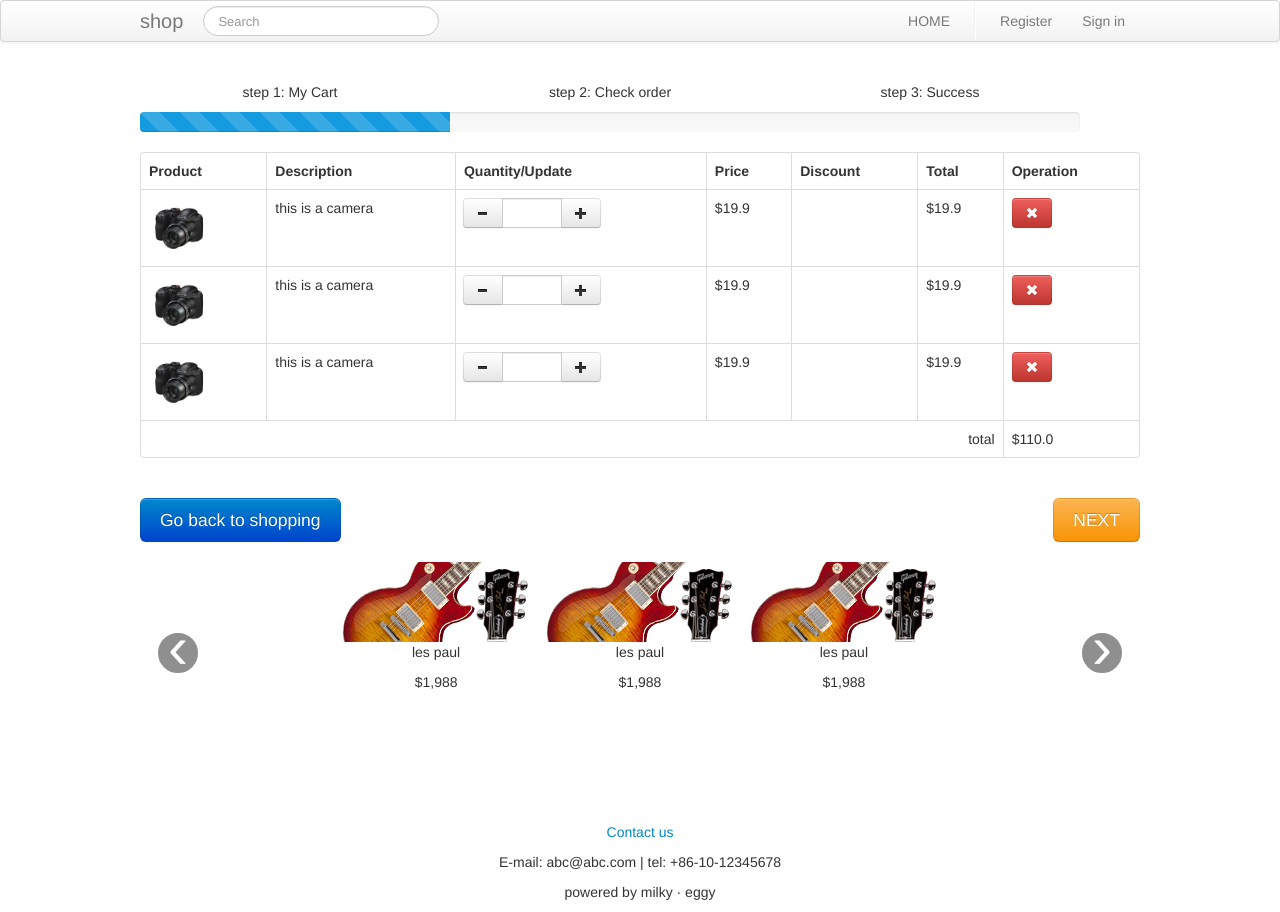
After one commit to milkytsu/shop, a CodeIgniter app: page /index.php/cart in a window 1280 px wide. The commit adds this page. Run offline with CodeIgniter, Linux system fonts and the light colour scheme.

Commit message:
a negative day

```diff
--- /dev/null
+++ b/application/controllers/cart.php
@@ -0,0 +1,25 @@
+<?php if ( ! defined('BASEPATH')) exit('No direct script access allowed');
+
+class Cart extends CI_Controller {
+
+	function __construct()
+	{
+		parent::__construct();
+		$this->load->helper('url');
+	}
+
+	function index()
+	{
+		$data['title'] = 'Cart';
+		$data['pid'] = $this->input->get('pid', TRUE);
+
+		$this->load->view('cart', $data);
+	}
+
+	function check_order()
+	{
+		$data['title'] = 'Check Order Info';
+
+		$this->load->view('check_order', $data);
+	}
+}
--- /dev/null
+++ b/application/views/cart.php
@@ -0,0 +1,253 @@
+<!DOCTYPE HTML>
+<html lang="en">
+<head>
+	<title><?php echo isset($title) ? $title : '' ; ?></title>
+	<meta charset="UTF-8" />
+	<link rel="stylesheet" type="text/css" href="<?php echo base_url(); ?>assets/css/lib/bootstrap.min.css">
+	<link rel="stylesheet" type="text/css" href="<?php echo base_url(); ?>assets/css/general.css">
+	<link rel="stylesheet" type="text/css" href="<?php echo base_url(); ?>assets/css/cart.css">
+</head>
+<body>
+	<div id="top">
+		<div class="navbar">
+			<div class="navbar-inner">
+				<div class="container">
+					<a class="brand" href="<?php echo base_url(); ?>" name="top">shop</a>
+					<form class="navbar-search pull-left">
+						<input type="text" class="search-query" placeholder="Search">
+					</form>
+					<div class="navbar">
+						<ul class="nav pull-right">
+							<li><a href="<?php echo base_url(); ?>">HOME</a></li>
+							<li class="divider-vertical"></li>
+							<li><a href="<?php echo site_url(); ?>/register">Register</a></li>
+							<li><a href="./login">Sign in</a></li>
+						</ul>
+					</div>
+				</div>
+			</div>
+		</div>
+	</div>
+	<div id="wrap" class="container">
+		<div class="sep20"></div>
+		<!-- box start -->
+		<div class="box">
+			<!-- cart start -->
+			<div class="cart_step">
+				<div class="row text-center">
+					<div class="span4">
+						<p>step 1: My Cart</p>
+					</div>
+					<div class="span4">
+						<p>step 2: Check order</p>
+					</div>
+					<div class="span4">
+						<p>step 3: Success</p>
+					</div>
+					<div class="span12">
+						<div class="progress progress-striped">
+							<div class="bar" style="width: 33%;"></div>
+						</div>
+					</div>
+				</div>
+				<!-- cart table start -->
+				<div>
+					<table class="table table-bordered">
+						<thead>
+							<tr>
+								<th>Product</th>
+								<th>Description</th>
+								<th>Quantity/Update</th>
+								<th>Price</th>
+								<th>Discount</th>
+								<th>Total</th>
+								<th>Operation</th>
+							</tr>
+						</thead>
+						<tbody>
+							<tr>
+								<td>
+									<img class="cart_img" src="<?php echo base_url(); ?>assets/img/thumbnail/thumbnail1.jpg" />
+								</td>
+								<td>
+									this is a camera
+								</td>
+								<td>
+									<div class="input-prepend input-append">
+										<button class="btn" type="button"><i class="icon-minus"></i></button>
+										<input class="span1" type="text">
+										<button class="btn" type="button"><i class="icon-plus"></i></button>
+									</div>
+								</td>
+								<td>
+									$19.9
+								</td>
+								<td>
+								</td>
+								<td>
+									$19.9
+								</td>
+								<td>
+									<button class="btn btn-danger"><i class="icon-remove icon-white"></i></button>
+								</td>
+							</tr>
+							<tr>
+								<td>
+									<img class="cart_img" src="<?php echo base_url(); ?>assets/img/thumbnail/thumbnail1.jpg" />
+								</td>
+								<td>
+									this is a camera
+								</td>
+								<td>
+									<div class="input-prepend input-append">
+										<button class="btn" type="button"><i class="icon-minus"></i></button>
+										<input class="span1" type="text">
+										<button class="btn" type="button"><i class="icon-plus"></i></button>
+									</div>
+								</td>
+								<td>
+									$19.9
+								</td>
+								<td>
+								</td>
+								<td>
+									$19.9
+								</td>
+								<td>
+									<button class="btn btn-danger"><i class="icon-remove icon-white"></i></button>
+								</td>
+							</tr>
+							<tr>
+								<td>
+									<img class="cart_img" src="<?php echo base_url(); ?>assets/img/thumbnail/thumbnail1.jpg" />
+								</td>
+								<td>
+									this is a camera
+								</td>
+								<td>
+									<div class="input-prepend input-append">
+										<button class="btn" type="button"><i class="icon-minus"></i></button>
+										<input class="span1" type="text">
+										<button class="btn" type="button"><i class="icon-plus"></i></button>
+									</div>
+								</td>
+								<td>
+									$19.9
+								</td>
+								<td>
+								</td>
+								<td>
+									$19.9
+								</td>
+								<td>
+									<button class="btn btn-danger"><i class="icon-remove icon-white"></i></button>
+								</td>
+							</tr>
+							<tr>
+								<td colspan="6"><div class="text-right">total</div></td>
+								<td>$110.0</td>
+							</tr>
+						</tbody>
+					</table>
+				</div>
+				<!-- cart table end -->
+				<div class="sep20"></div>
+				<div id="cart_action">
+					<button class="btn btn-primary btn-large pull-left" type="button">Go back to shopping</button>
+					<a class="btn btn-warning btn-large pull-right" type="button" href="<?php echo site_url(); ?>/cart/check_order">NEXT</a>
+				</div>
+			</div>
+			<!-- cart end -->
+			<div class="clearfix"></div>
+			<div class="sep20"></div>
+			<!-- recommend start -->
+			<div id="recommend" class="product carousel slide">
+				<ol class="carousel-indicators">
+					<li data-target="#recommend" data-slide-to="0" class="active"></li>
+					<li data-target="#recommend" data-slide-to="1"></li>
+					<li data-target="#recommend" data-slide-to="2"></li>
+				</ol>
+				<div class="carousel-inner text-center">
+					<div class="active item">
+						<ul class="content_pic inline text-center">
+							<li span="3">
+								<img src="<?php echo base_url(); ?>assets/img/product/product1.jpg" />
+								<p>les paul</p>
+								<p>$1,988</p>
+							</li>
+							<li span="3">
+								<img src="<?php echo base_url(); ?>assets/img/product/product1.jpg" />
+								<p>les paul</p>
+								<p>$1,988</p>
+							</li>
+							<li span="3">
+								<img src="<?php echo base_url(); ?>assets/img/product/product1.jpg" />
+								<p>les paul</p>
+								<p>$1,988</p>
+							</li>
+						</ul>
+					</div>
+					<div class="item">
+						<ul class="content_pic inline text-center">
+							<li span="3">
+								<img src="<?php echo base_url(); ?>assets/img/product/product2.jpg" />
+								<p>les paul</p>
+								<p>$1,988</p>
+							</li>
+							<li span="3">
+								<img src="<?php echo base_url(); ?>assets/img/product/product2.jpg" />
+								<p>les paul</p>
+								<p>$1,988</p>
+							</li>
+							<li span="3">
+								<img src="<?php echo base_url(); ?>assets/img/product/product2.jpg" />
+								<p>les paul</p>
+								<p>$1,988</p>
+							</li>
+						</ul>
+					</div>
+					<div class="item">
+						<ul class="content_pic inline text-center">
+							<li span="3">
+								<img src="<?php echo base_url(); ?>assets/img/product/product3.jpg" />
+								<p>les paul</p>
+								<p>$1,988</p>
+							</li>
+							<li span="3">
+								<img src="<?php echo base_url(); ?>assets/img/product/product3.jpg" />
+								<p>les paul</p>
+								<p>$1,988</p>
+							</li>
+							<li span="3">
+								<img src="<?php echo base_url(); ?>assets/img/product/product3.jpg" />
+								<p>les paul</p>
+								<p>$1,988</p>
+							</li>
+						</ul>
+					</div>
+				</div>
+				<!-- Carousel nav -->
+				<a class="carousel-control left" href="#recommend" data-slide="prev">&lsaquo;</a>
+				<a class="carousel-control right" href="#recommend" data-slide="next">&rsaquo;</a>
+			</div>
+			<!-- recommend end -->
+		</div>
+		<!-- box end -->
+	</div>
+	<div id="footer">
+		<div class="sep20"></div>
+		<div class="text-center">
+			<p><a href="#">Contact us</a></p>
+			<p>E-mail: abc@abc.com | tel: +86-10-12345678</p>
+			<p>powered by milky · eggy</p>
+		</div>
+	</div>
+	<script type="text/javascript" src="<?php echo base_url(); ?>assets/js/lib/jquery-1.9.1.min.js"></script>
+	<script type="text/javascript" src="<?php echo base_url(); ?>assets/js/lib/bootstrap.min.js"></script>
+	<script type="text/javascript">
+		$('.carousel').carousel({
+			interval: 5000
+		})
+	</script>
+</body>
+</html>
--- /dev/null
+++ b/assets/css/cart.css
@@ -0,0 +1,5 @@
+.cart_img
+{
+	width: 60px;
+	height: 60px;
+}
--- a/assets/css/detail.css
+++ b/assets/css/detail.css
@@ -6,14 +6,14 @@
 .pic
 {
 	width: 350px;
-	height: 350px;
+	/*height: 350px;*/
 	float: left;
 }
 
 .product_intro
 {
 	width: 610px;
-	height: 350px;
+	/*height: 350px;*/
 	float: left;
 	margin-left: 20px;
 }
```
Also changed, not shown: application/controllers/category.php (added, +17 -0 lines), application/views/category.php (added, +59 -0 lines), application/views/check_order.php (added, +190 -0 lines), application/views/detail.php (+27 -5 lines), application/views/index.php (+6 -6 lines), assets/img/thumbnail/thumbnail1.jpg (added).
